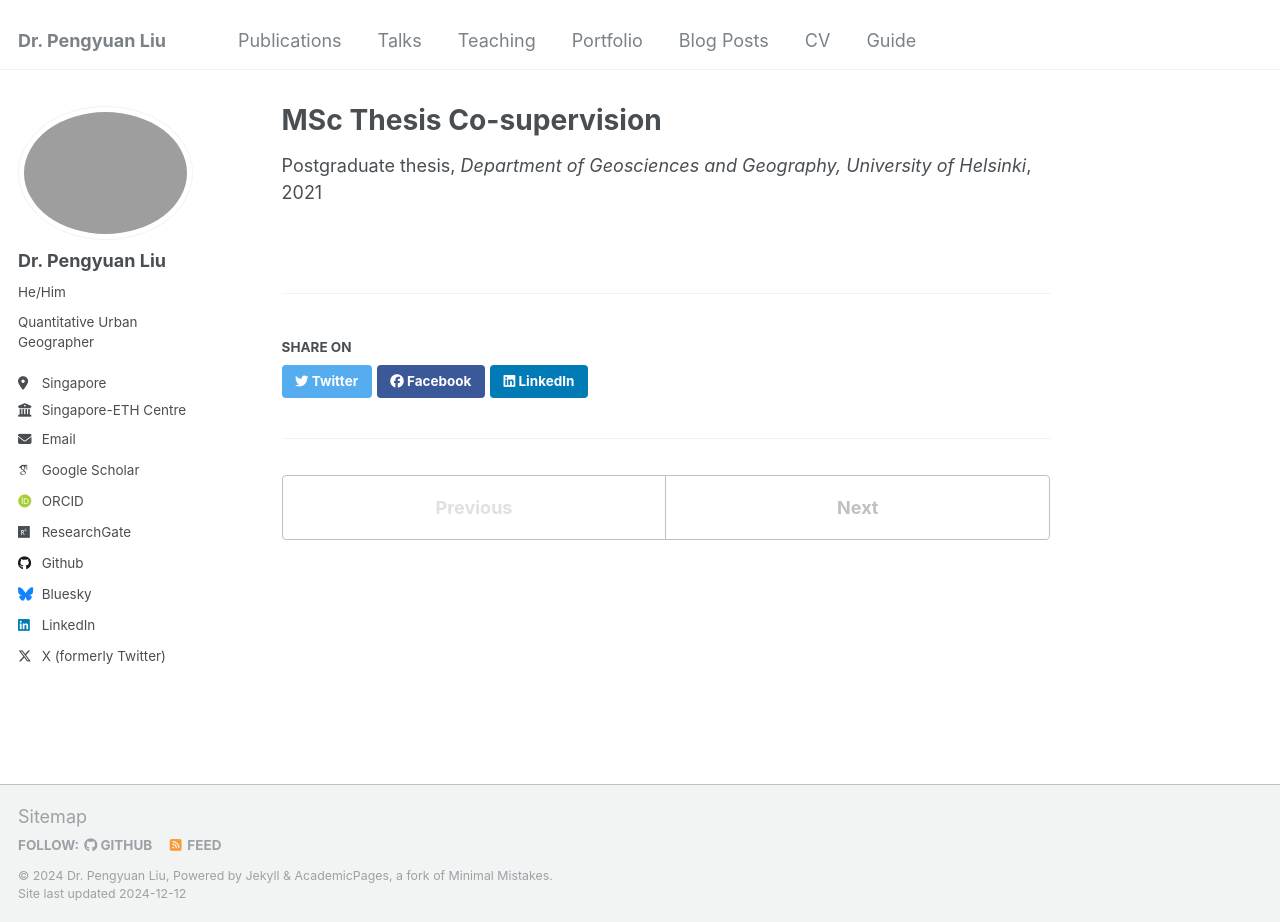
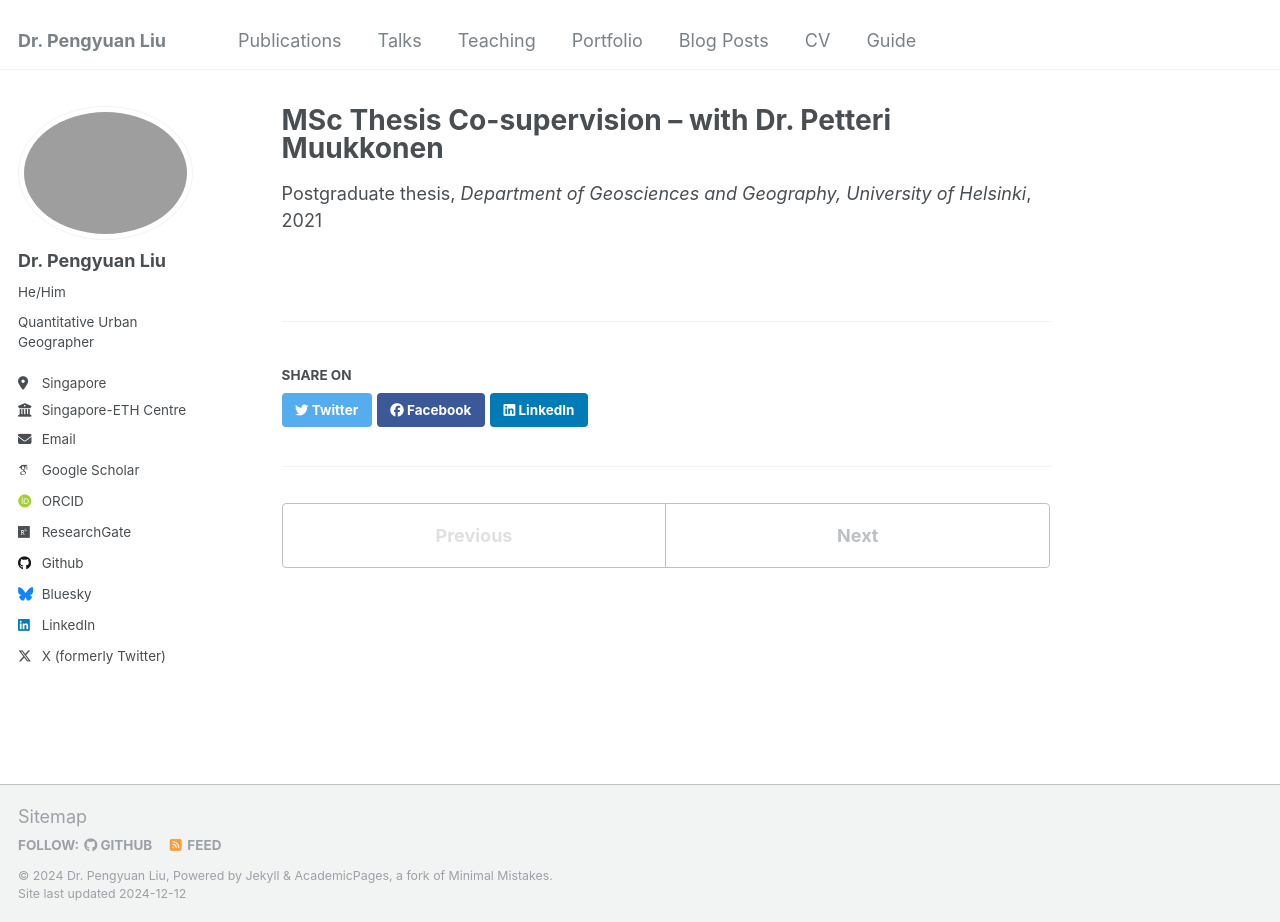
Before and after one commit to PengyuanLiu1993/pengyuanliu1993.github.io, a Jekyll site: the page built from _teaching/MSc3.md, in a window 1280 px wide and 922 px high. Built offline with Jekyll 4.4.1, drawn with Linux system fonts in a browser that asks for light colours; some web fonts are replaced.

Commit message:
Update MSc3.md

```diff
--- a/_teaching/MSc3.md
+++ b/_teaching/MSc3.md
@@ -1,5 +1,5 @@
 ---
-title: "MSc Thesis Co-supervision"
+title: "MSc Thesis Co-supervision -- with Dr. Petteri Muukkonen"
 collection: teaching
 type: "Postgraduate thesis"
 venue: "Department of Geosciences and Geography, University of Helsinki"
```
